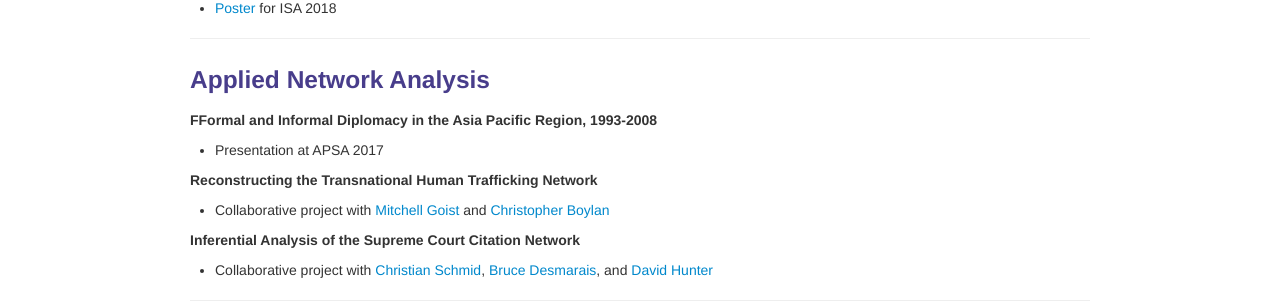
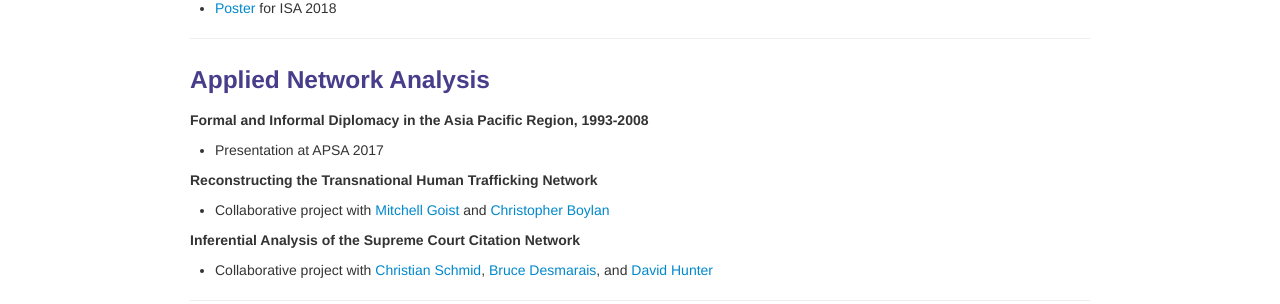
Before and after one commit to tedhchen/tedhchen.github.io, a Jekyll site: the page built from pages/research.md, in a window 1280 px wide. Shown: the part 766-1070 px from the top of the page. Built offline with Jekyll 4.4.1, drawn with Linux system fonts in a browser that asks for light colours.

Commit message:
fixed typo

```diff
--- a/pages/research.md
+++ b/pages/research.md
@@ -38,7 +38,7 @@ My dissertation focuses on methods for working with multilayer network represent
 
 ### <a name="Applied Network Analysis"></a>Applied Network Analysis
 
-##### FFormal and Informal Diplomacy in the Asia Pacific Region, 1993-2008
+##### Formal and Informal Diplomacy in the Asia Pacific Region, 1993-2008
 
 - Presentation at APSA 2017
 
```
